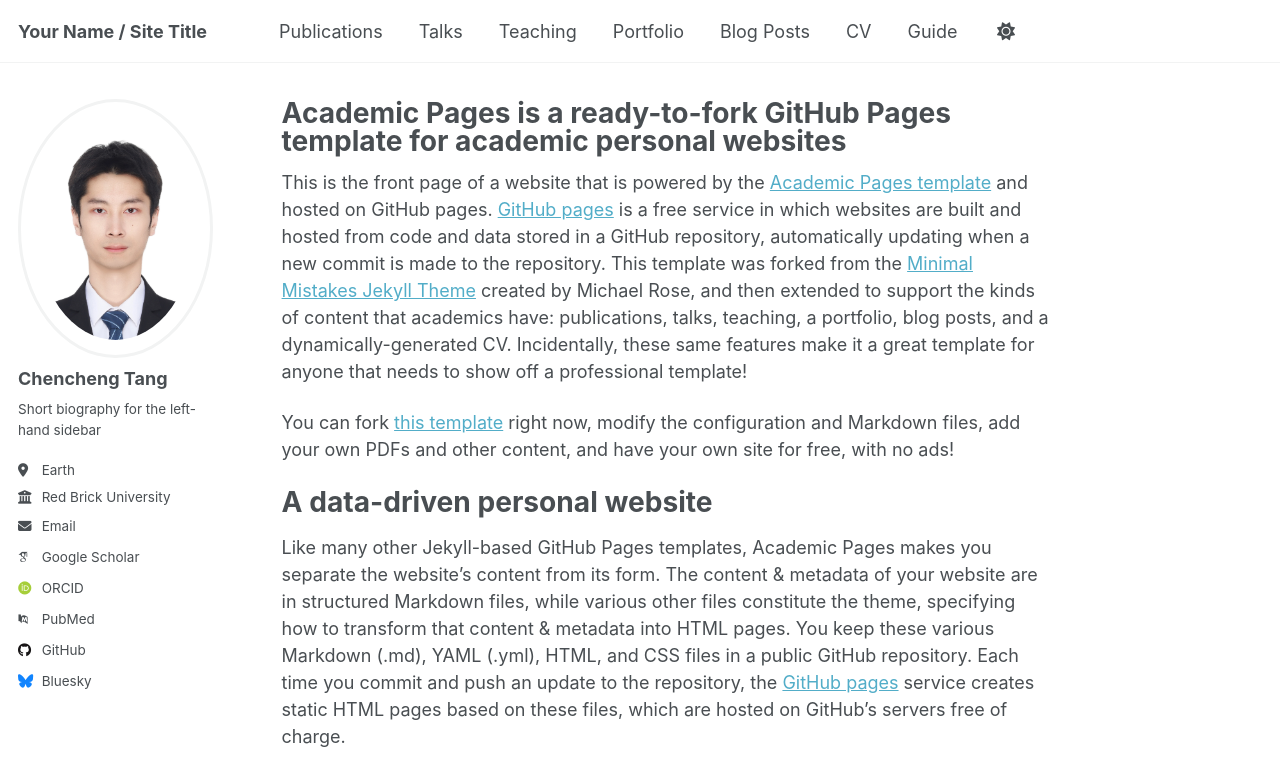
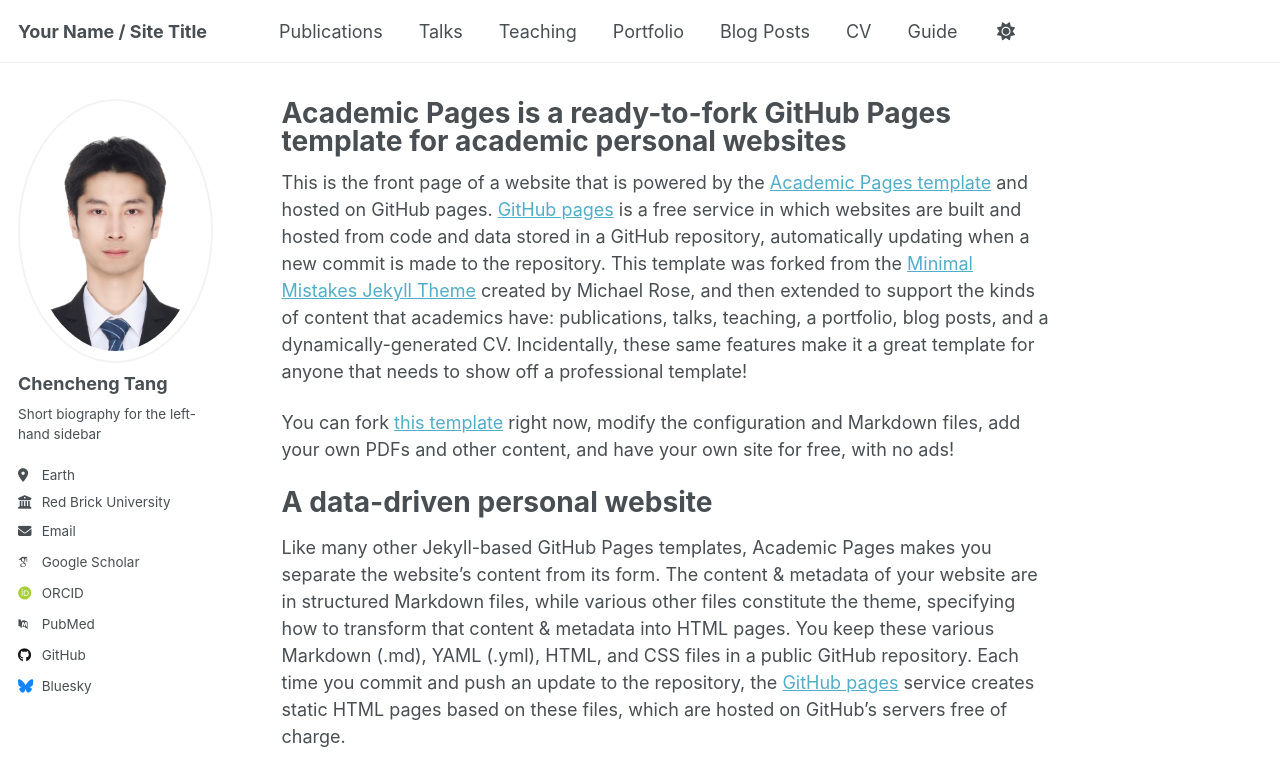
Before and after one commit to AI4Sfrontline/ai4sfrontline.github.io, a Jekyll site: the page built from _pages/about.md, in a window 1280 px wide. Shown: the top 777 px of the page. Built offline with Jekyll 4.4.1, drawn with Linux system fonts in a browser that asks for light colours; some web fonts are replaced; a script that is not in the unit is left out.

Commit message:
Update _sidebar.scss

```diff
--- a/_sass/layout/_sidebar.scss
+++ b/_sass/layout/_sidebar.scss
@@ -83,9 +83,9 @@
 .author__avatar {
   display: table-cell;
   vertical-align: top;
-  width: 500px;
+  width: 350px;
   // set width only, for non-square avatars
-  // height:500px;
+  // height:350px;
 
   @include breakpoint($large) {
     display: block;
@@ -94,12 +94,12 @@
   }
 
   img {
-    max-width: 500px;
+    max-width: 350px;
     border-radius: 50%;
 
     @include breakpoint($large) {
-      padding: 15px;
-      border: 3px solid var(--global-border-color);
+      padding: 10px;
+      border: 2px solid var(--global-border-color);
     }
   }
 }
```
